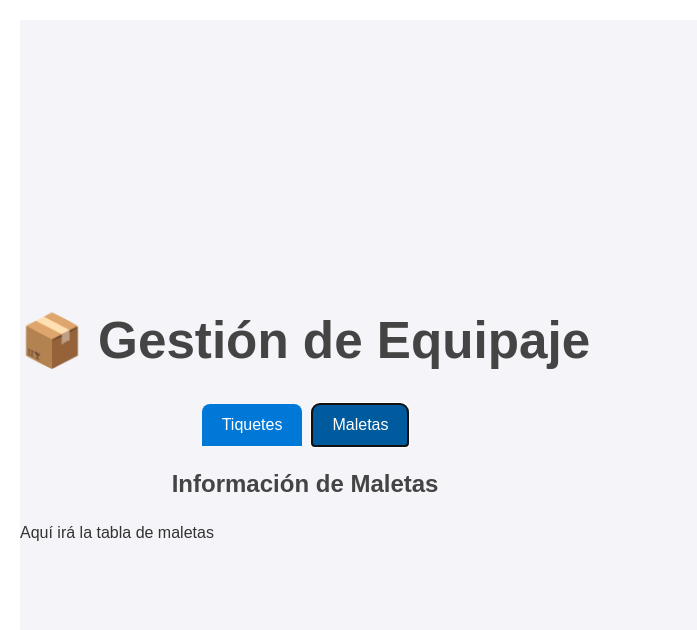
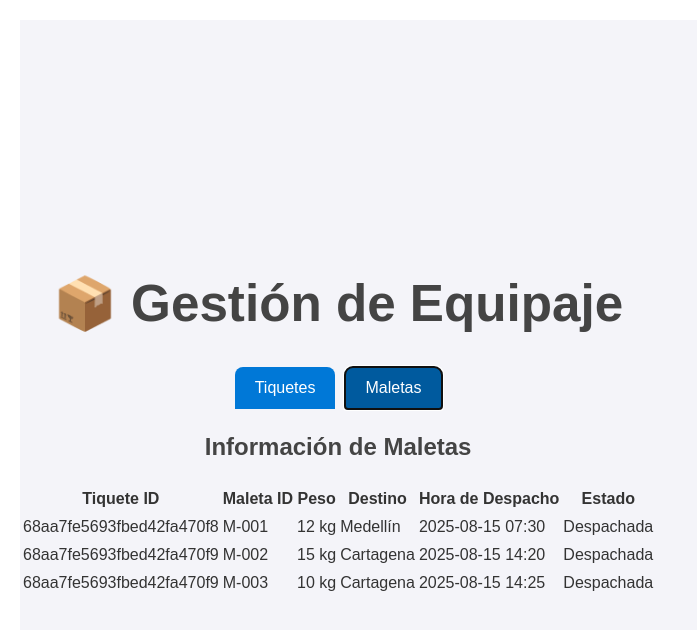
Before and after one commit to JulianRosales07/competitiva, a React (Vite) app in the folder fronEquipaje/: page / in a window 1280 px wide. Both pictures are taken after a click on the button "Maletas". Shown: the top 630 px of the page, without its empty margins (0-697 px from the left). Built offline with nearby package versions, Linux system fonts and the light colour scheme.

Commit message:
feat: agregar tabla de información de maletas en el componente Maletas

```diff
--- a/fronEquipaje/src/components/Maletas.jsx
+++ b/fronEquipaje/src/components/Maletas.jsx
@@ -1,9 +1,45 @@
+import React, { useEffect, useState } from "react";
+import data from "../data/Equipaje.json";
+
 function Maletas() {
+    const [maletas, setMaletas] = useState([]);
+
+    useEffect(() => {
+        const todas = data.flatMap(item =>
+            item.maletas.map(m => ({ ...m, tiquete_id: item.tiquete_id }))
+        );
+        setMaletas(todas);
+    }, []);
+
     return (
         <div>
             <h2>Información de Maletas</h2>
-            <p>Aquí irá la tabla de maletas</p>
+            <table>
+                <thead>
+                    <tr>
+                        <th>Tiquete ID</th>
+                        <th>Maleta ID</th>
+                        <th>Peso</th>
+                        <th>Destino</th>
+                        <th>Hora de Despacho</th>
+                        <th>Estado</th>
+                    </tr>
+                </thead>
+                <tbody>
+                    {maletas.map((m, index) => (
+                        <tr key={index}>
+                            <td>{m.tiquete_id}</td>
+                            <td>{m.maleta_id}</td>
+                            <td>{m.peso} {m.unidad}</td>
+                            <td>{m.destino}</td>
+                            <td>{m.hora_despacho}</td>
+                            <td>{m.estado}</td>
+                        </tr>
+                    ))}
+                </tbody>
+            </table>
         </div>
     );
 }
+
 export default Maletas;
```
